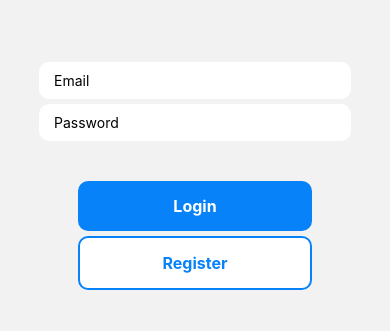
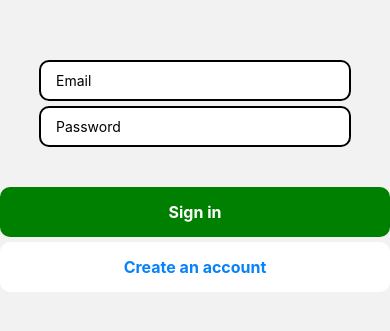
Before and after one commit to arnan123/ChatApp-Planco, a React Native app: screen /Login in a window 390 px wide. Shown: the part 249-580 px from the top of the page. Built offline with nearby package versions, Linux system fonts and the light colour scheme; no server answers.

Commit message:
Modified login

```diff
--- a/App.js
+++ b/App.js
@@ -6,11 +6,13 @@ import { NavigationContainer } from '@react-navigation/native';
 import { createNativeStackNavigator } from '@react-navigation/native-stack';
 import HomeScreen from './screens/HomeScreen';
 import LoginScreen from './screens/LoginScreen';
+import { Provider as PaperProvider } from 'react-native-paper';
 
 const Stack = createNativeStackNavigator();
 
 function App() {
   return (
+    <PaperProvider>
       <NavigationContainer>
         <Stack.Navigator>
           <Stack.Screen
@@ -21,6 +23,7 @@ function App() {
           <Stack.Screen name="Home" component={HomeScreen} />
         </Stack.Navigator>
       </NavigationContainer>
+    </PaperProvider>
   );
 }
 
--- a/package.json
+++ b/package.json
@@ -10,6 +10,7 @@
     "eject": "expo eject"
   },
   "dependencies": {
+    "@react-native-community/cli": "^7.0.3",
     "@react-navigation/native": "^6.0.10",
     "@react-navigation/native-stack": "^6.6.2",
     "expo": "~44.0.0",
@@ -18,8 +19,12 @@
     "react": "17.0.1",
     "react-dom": "17.0.1",
     "react-native": "0.64.3",
+    "react-native-eject": "^0.1.2",
+    "react-native-paper": "^4.12.1",
     "react-native-safe-area-context": "3.3.2",
     "react-native-screens": "~3.10.1",
+    "react-native-splash-screen": "^3.3.0",
+    "react-native-vector-icons": "^9.1.0",
     "react-native-web": "0.17.1"
   },
   "devDependencies": {
--- a/screens/LoginScreen.js
+++ b/screens/LoginScreen.js
@@ -7,6 +7,7 @@ import {
   TextInput,
   TouchableOpacity,
   View,
+  Alert,
 } from 'react-native';
 import { auth } from '../firebase';
 import {
@@ -14,6 +15,7 @@ import {
   signInWithEmailAndPassword,
   onAuthStateChanged,
 } from 'firebase/auth';
+import { Badge } from 'react-native-paper';
 
 const LoginScreen = () => {
   const [email, setEmail] = useState('');
@@ -46,6 +48,14 @@ const LoginScreen = () => {
   };
 
   const handleLogin = async () => {
+    if (email == '' || password == '') {
+      Alert.alert('Error', 'Missing Fields', [
+        {
+          text: 'OKAY',
+          onPress: () => console.log('Okay pressed'),
+        },
+      ]);
+    } else {
       const res = await signInWithEmailAndPassword(
         auth,
         email,
@@ -56,6 +66,7 @@ const LoginScreen = () => {
           console.log('Logged in with:', user.email);
         })
         .catch((error) => alert(error.message));
+    }
   };
 
   return (
@@ -70,23 +81,27 @@ const LoginScreen = () => {
         <TextInput
           placeholder="Password"
           value={password}
+          textContentType="password"
           onChangeText={(text) => setPassword(text)}
           style={styles.input}
-          secureTextEntry
+          secureTextEntry={false}
         />
       </View>
 
       <View style={styles.buttonContainer}>
         <TouchableOpacity onPress={handleLogin} style={styles.button}>
-          <Text style={styles.buttonText}>Login</Text>
+          <Text style={styles.buttonText}>Sign in</Text>
         </TouchableOpacity>
         <TouchableOpacity
           onPress={handleSignUp}
           style={[styles.button, styles.buttonOutline]}
         >
-          <Text style={styles.buttonOutlineText}>Register</Text>
+          <Text style={styles.buttonOutlineText}>
+            Create an account
+          </Text>
         </TouchableOpacity>
       </View>
+      <View></View>
     </KeyboardAvoidingView>
   );
 };
@@ -108,15 +123,18 @@ const styles = StyleSheet.create({
     paddingVertical: 10,
     borderRadius: 10,
     marginTop: 5,
+    borderColor: 'black',
+    borderStyle: 'solid',
+    borderWidth: '2px',
   },
   buttonContainer: {
-    width: '60%',
+    width: '100%',
     justifyContent: 'center',
     alignItems: 'center',
     marginTop: 40,
   },
   button: {
-    backgroundColor: '#0782F9',
+    backgroundColor: 'green',
     width: '100%',
     padding: 15,
     borderRadius: 10,
@@ -125,8 +143,6 @@ const styles = StyleSheet.create({
   buttonOutline: {
     backgroundColor: 'white',
     marginTop: 5,
-    borderColor: '#0782F9',
-    borderWidth: 2,
   },
   buttonText: {
     color: 'white',
```
Also changed, not shown: screens/SplashScreen.js (added, +9 -0 lines), 2 other files (tests, documents, lock files or other folders). Lines whose indentation alone changed are shown as unchanged.
